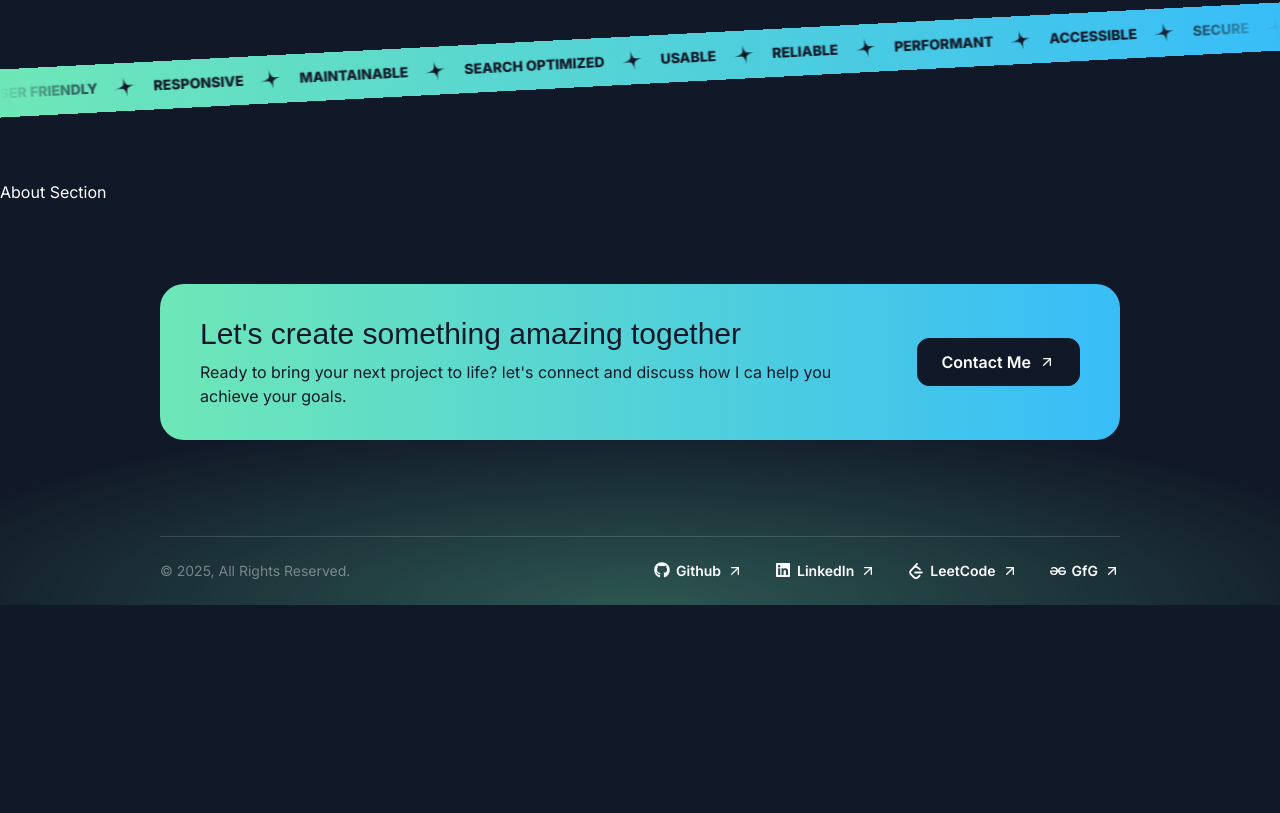
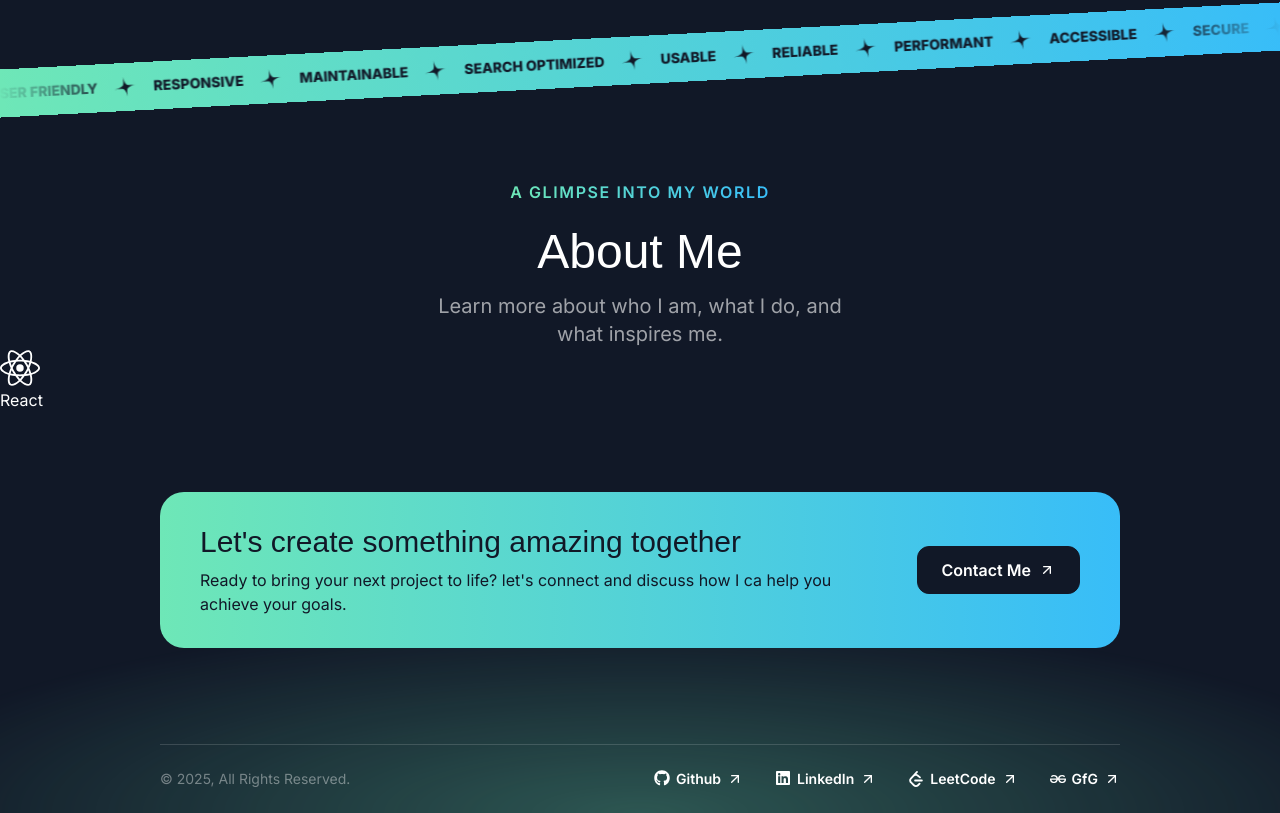
Before and after one commit to aniket1251/portfolio, a Next.js app: page / in a window 1280 px wide. Shown: the part 3850-4663 px from the top of the page. Before the commit the page ends 4455 px from the top, so only its background shows below. Built offline with nearby package versions, Linux system fonts and the light colour scheme; a web font is replaced by a local one.

Commit message:
create icon component and icon imports

```diff
--- /dev/null
+++ b/src/components/TechIcon.tsx
@@ -0,0 +1,18 @@
+import React from 'react'
+import { IconType } from 'react-icons';
+
+interface IconProps{
+    icon: IconType;
+    label:string;
+}
+
+const TechIcon = ({icon:Icon, label}:IconProps) => {
+  return (
+        <>
+            {Icon && <Icon className='size-10'/>}
+            <span>{label}</span>
+        </>
+  )
+}
+
+export default TechIcon;
--- a/src/sections/About.tsx
+++ b/src/sections/About.tsx
@@ -1,7 +1,137 @@
+import SectionHeader from "@/components/SectionHeader";
+import { TbBrandCpp } from "react-icons/tb";
+import { SiTypescript,
+          SiExpress,
+          SiJquery,
+          SiMongodb,
+          SiMongoose,
+          SiPostman,
+          SiHtml5,
+          SiReact,
+          SiPython,
+          SiNodedotjs,
+          SiGit,
+          SiBootstrap,
+          SiCss3,
+          SiGithub,
+          SiJavascript,
+          SiDocker,
+          SiRedux
+        } from "react-icons/si";
+import { BiLogoPostgresql } from "react-icons/bi";
+import { TbBrandMysql } from "react-icons/tb";
+import { RiNextjsFill } from "react-icons/ri";
+import { VscVscode } from "react-icons/vsc";
+import { FaAws } from "react-icons/fa";
+import TechIcon from "@/components/TechIcon";
+
+
+const techIcons = [
+  {
+    title:"C++",
+    icon:TbBrandCpp,
+  },
+  {
+    title:"JavaScript",
+    icon:SiJavascript,
+  },
+  {
+    title:"TypeScript",
+    icon:SiTypescript,
+  },
+  {
+    title:"Python",
+    icon:SiPython,
+  },
+  {
+    title:"HTML5",
+    icon:SiHtml5,
+  },
+  {
+    title:"CSS3",
+    icon:SiCss3,
+  },
+  {
+    title:"ReactJS",
+    icon:SiReact,
+  },
+  {
+    title:"NextJs",
+    icon:RiNextjsFill,
+  },
+  {
+    title:"Redux",
+    icon: SiRedux,
+  },
+  {
+    title:"NodeJs",
+    icon:SiNodedotjs,
+  },
+  {
+    title:"Express",
+    icon:SiExpress,
+  },
+  {
+    title:"Mongodb",
+    icon:SiMongodb,
+  },
+  {
+    title:"Mongoose",
+    icon:SiMongoose,
+  },
+  {
+    title:"AWS",
+    icon:FaAws,
+  },
+  {
+    title:"Postgresql",
+    icon:BiLogoPostgresql,
+  },
+  {
+    title:"MySql",
+    icon:TbBrandMysql,
+  },
+  {
+    title:"Bootstrap",
+    icon:SiBootstrap,
+  },
+  {
+    title:"JQuery",
+    icon:SiJquery,
+  },
+  {
+    title:"Git",
+    icon:SiGit,
+  },
+  {
+    title:"Github",
+    icon:SiGithub,
+  },
+  {
+    title:"Docker",
+    icon:SiDocker,
+  },
+  {
+    title:"Postman",
+    icon:SiPostman,
+  },
+  {
+    title:"VS Code",
+    icon:VscVscode,
+  },
+]
+
 export const AboutSection = () => {
   return(
     <div>
-      About Section
+      <SectionHeader
+        eyebrow="About Me"
+        title="A Glimpse Into My World"
+        description="Learn more about who I am, what I do, and what inspires me."
+      />
+      <div>
+        <TechIcon icon={SiReact} label="React"/>
+      </div>
     </div>
   );
 };
```
